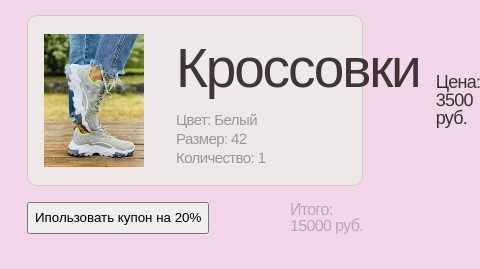
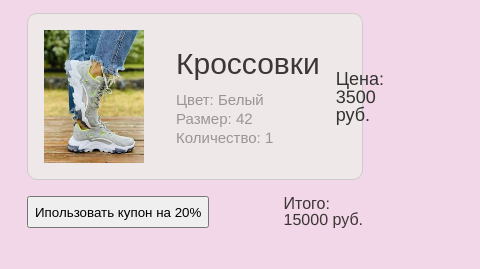
Before and after one commit to annaborisenkoit/cart, a plain HTML site: page index.html in a window 390 px wide. Shown: the part 733-1002 px from the top of the page, 480 px wide, since content can reach past the window. Drawn offline with nearby package versions, Linux system fonts and the light colour scheme.

Commit message:
изменила размер шрифта

```diff
--- a/index.html
+++ b/index.html
@@ -78,13 +78,13 @@
             </li>
         </ul>
 
-        <div class="price">
-          <button class="price_discount" >Ипользовать купон на 20%</button>
           <div class="price_total">
-            <p class="price_total_text">Итого:</p>
-            <p class="price_total_sum">15000 руб.</p>
+            <button class="price_discount" >Ипользовать купон на 20%</button>
+            <div class="price_total_wrap">
+              <p class="price_total_text">Итого:</p>
+              <p class="price_total_sum">15000 руб.</p>
+            </div>
           </div>
-        </div>
         </div>
       </div>
     </main>
--- a/main.css
+++ b/main.css
@@ -16,8 +16,7 @@ h1,
 h2,
 h3,
 a,
-p,
-div {
+{
   color: #b9a6b7;
   font-weight: 400;
   letter-spacing: -0.04em;
@@ -84,10 +83,11 @@ h2 {
   flex: 1;
   margin-left: 16px;
 }
-.price {
+.price_total {
   display: flex;
   flex-direction: row;
   justify-content: space-between;
+  color:#3e3636
 }
 
 
@@ -105,6 +105,11 @@ h2 {
     width: 100%;
     min-height: 60px;
     font-size: 15px;
+  }
+
+  h2 {
+    font-size: 40px;
+    line-height: 55px;
   }
 }
 
@@ -124,25 +129,9 @@ h2 {
     line-height: 45px;
   }
 
-  .add__wrap {
-    display: flex;
-
-    padding: 35px 15px;
-  }
-
-  .add__input {
-    font-size: 20px;
-    line-height: 34px;
-  }
-
-  .add__btn {
-    width: 50px;
-    height: 50px;
-    background-size: 50%;
-  }
-
-  .task__text {
-    width: 210px;
+  h2 {
+    font-size: 30px;
+    line-height: 40px;
   }
 }
 
```
